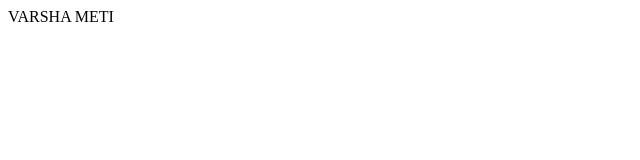
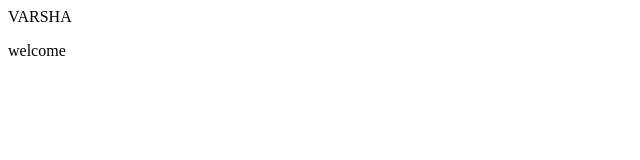
Before and after one commit to VarshaMeti29/git-github, a plain HTML site: page index.html in a window 1280 px wide. Shown: the whole page, without its empty margins (0-640 px from the left). Drawn offline with Linux system fonts and the light colour scheme.

Commit message:
first commit

```diff
--- a/index.html
+++ b/index.html
@@ -6,7 +6,8 @@
     <title>Document</title>
 </head>
 <body>
-    <h>VARSHA METI</h>
+    <h>VARSHA</h>
+   <p>welcome</p>
 
 </body>
 </html>
```
